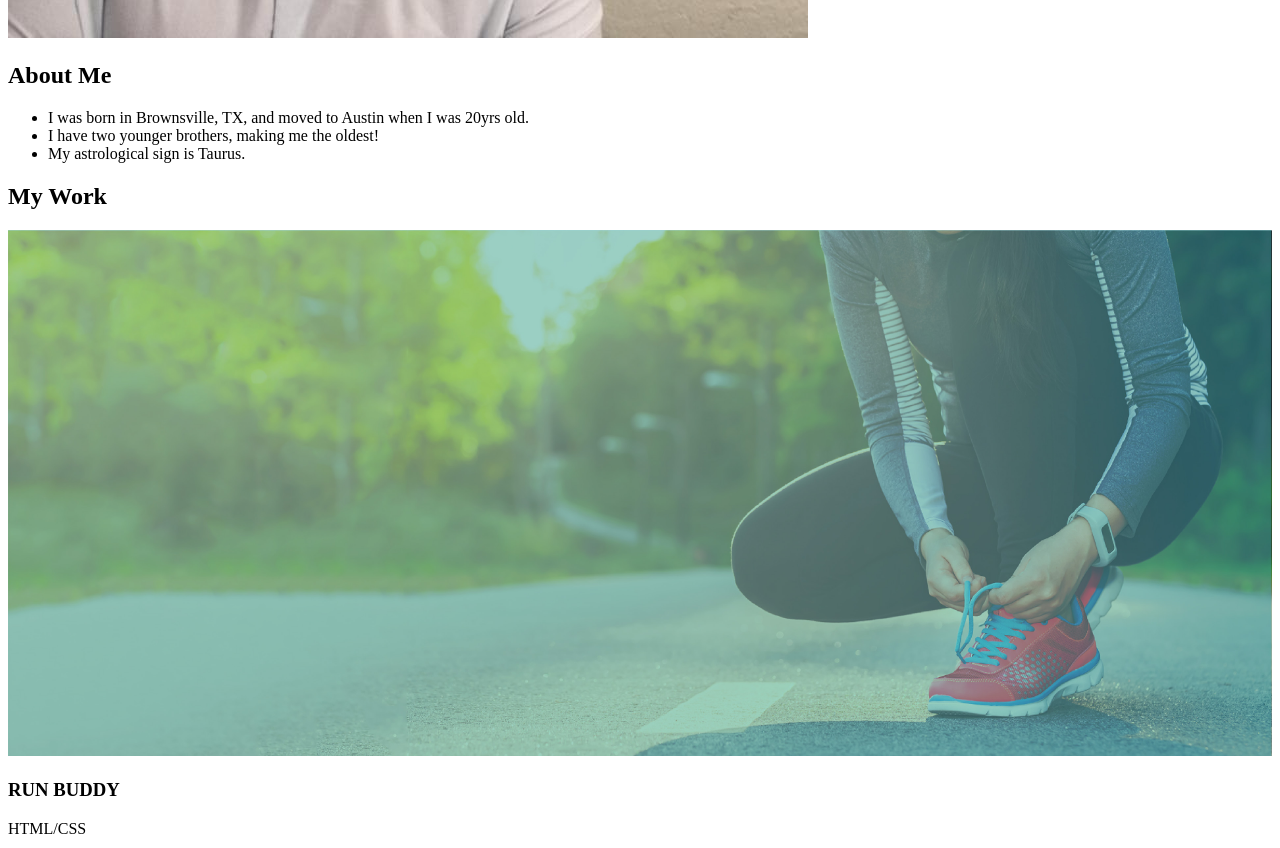
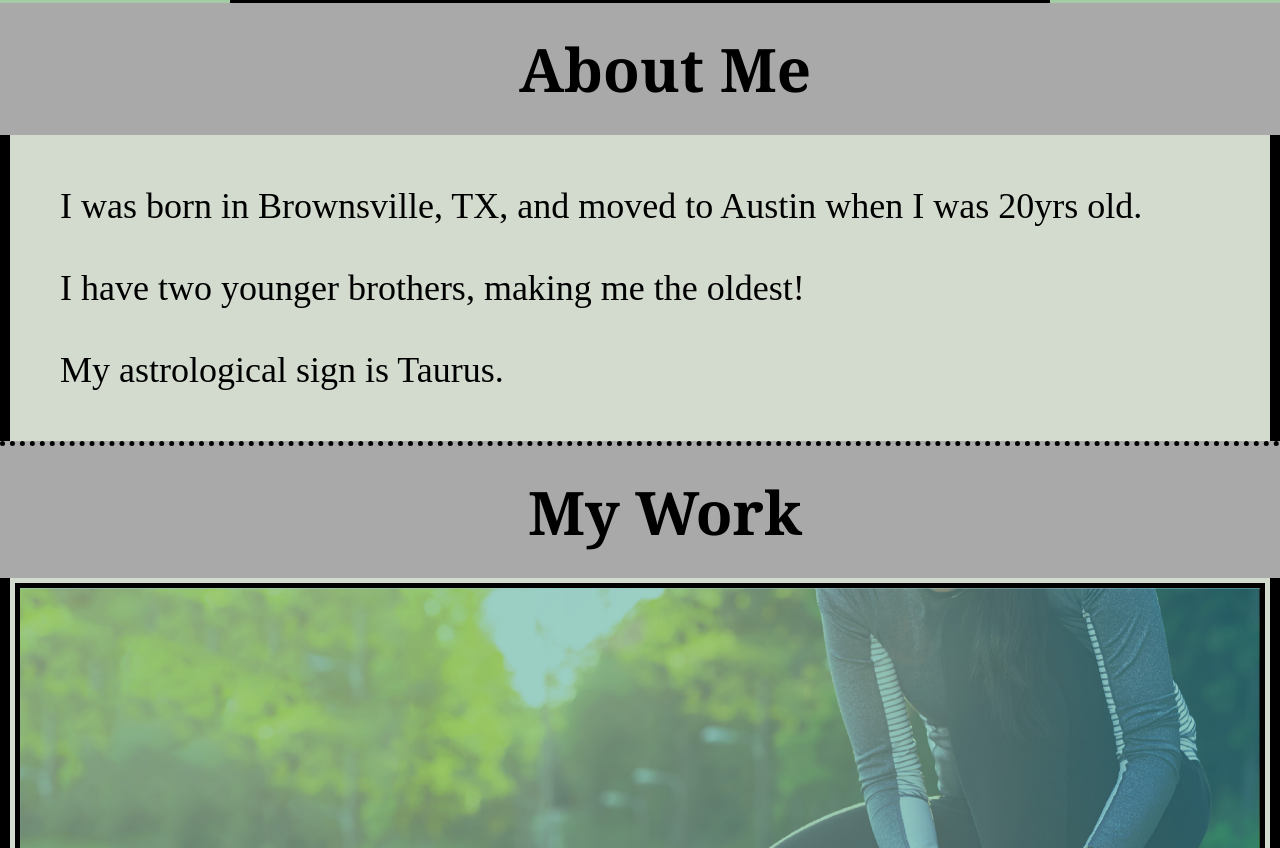
Before and after one commit to Sly-Ry/the-prodigal-child, a plain HTML site: page index.html in a window 1280 px wide. Shown: the part 712-1560 px from the top of the page. Drawn offline with Linux system fonts and the light colour scheme.

Commit message:
add root classes

```diff
--- a/assets/css/style.css
+++ b/assets/css/style.css
@@ -1,3 +1,11 @@
+:root {
+    --primary-color: black;
+    --secondary-color: green;
+    --tertiary-color: rgb(164, 204, 164);
+    --quadiary-color: rgb(13, 44, 13);
+}
+
+
 * {
     margin: 0;
     padding: 0;
@@ -8,13 +16,14 @@ body {
     font-family: Georgia, 'Times New Roman', Times, serif;
 }
 /* header start */
+
 header {
     padding: 20px 35px;
     display: flex;
     justify-content: space-between;
     align-items: center;
     flex-wrap: wrap;
-    background: rgb(5, 31, 5);
+    background: var(--quadiary-color);
     position:-webkit-sticky;
     position: sticky;
     top: 0;
@@ -49,8 +58,8 @@ header nav ul li a  {
    padding: 10px 15px;
 }
 header nav ul li a:hover {
-    background: green;
-    color: rgb(0, 0, 0);
+    background: var(--secondary-color);
+    color: var(--primary-color);
     border-radius: 10px;
     text-shadow: none;
 }
@@ -59,9 +68,10 @@ header nav ul li a:hover {
 
 /* Hero start */
 .hero {
-    background-image: url("./assets/images/72960f5122fb1f3e24259821e060cb4a.jpg");
+    background-color: var(--tertiary-color);
+    /* background-image: url("./assets/images/72960f5122fb1f3e24259821e060cb4a.jpg");
     background-size: cover;
-    background-position: 100%;
+    background-position: 100%; */
     display: flex;
     justify-content: center;
     align-items: flex-end;
@@ -69,8 +79,9 @@ header nav ul li a:hover {
 }
 
 .hero img {
+    display: flex;
     width: 100%;
-    border: 10px solid black;
+    border: 10px solid var(--primary-color);
 }
 /* End of hero */
 
@@ -80,7 +91,7 @@ header nav ul li a:hover {
     flex-wrap: wrap;
     justify-content: center;
     background-color: darkgrey;
-    border-bottom: 5px dotted black;
+    border-bottom: 5px dotted var(--primary-color);
 }
 
 .info-title {
@@ -99,8 +110,8 @@ header nav ul li a:hover {
     align-items: center;
     background-color: rgb(211, 219, 207);
     flex: 2 70%;
-    border-left: 10px solid black;
-    border-right: 10px solid black;
+    border-left: 10px solid var(--primary-color);
+    border-right: 10px solid var(--primary-color);
 }
 .info-facts ul {
     list-style: none;
@@ -120,18 +131,17 @@ header nav ul li a:hover {
     flex-wrap: wrap;
     justify-content: space-evenly;
     align-items: center;
-    padding: 50px;
     background-color: rgb(211, 219, 207);
     flex: 2 70%;
-    border-left: 10px solid black;
-    border-right: 10px solid black;
+    border-left: 10px solid var(--primary-color);
+    border-right: 10px solid var(--primary-color);
     height: 100%;
 }
 
 .app, .app-1 {
     position: relative;
-    border: 5px solid black;
-    width: 400px;
+    border: 5px solid var(--primary-color);
+    width: 450px;
     margin: 5px;
 }
 .app:hover, .app-1:hover {
@@ -142,9 +152,9 @@ header nav ul li a:hover {
     position: absolute;
     left: 0;
     bottom: 50px;
-    background-color: rgb(164, 204, 164);
-    color: rgb(0, 0, 0);
-    border-right: 10px solid rgb(13, 44, 13);
+    background-color: var(--tertiary-color);
+    color: var(--primary-color);
+    border-right: 10px solid var(--quadiary-color);
     height: auto;
     width: auto;
     display: flex;
@@ -165,6 +175,6 @@ header nav ul li a:hover {
 }
 .contact-info ul li:hover {
     background: white;
-    color: green;
+    color: var(--secondary-color);
     text-shadow: none;
 }
--- a/index.html
+++ b/index.html
@@ -3,14 +3,14 @@
     <head>
         <meta charset="UTF-8" />
         <title>RAW.portfolio</title>
-        <link rel="stylesheet" href="./portfolio.css" />
+        <link rel="stylesheet" href="./assets/css/style.css" />
     </head>
 
     <body>
         <!-- HEADER SECTION -->
         <header>
             <h1>
-                <a href=portfolio.html>RYAN A WILLIAMS</a>
+                <a href = "index.html">RYAN A WILLIAMS</a>
             </h1>
 
             <!-- NAVIGATIONS -->
@@ -110,12 +110,7 @@
                         <p>Copy/Paste</p>
                     </div>
                 </div>
-
             </div>
-
-
-
-
         </section>
 
         <!-- CONTACT SECTION -->
```
